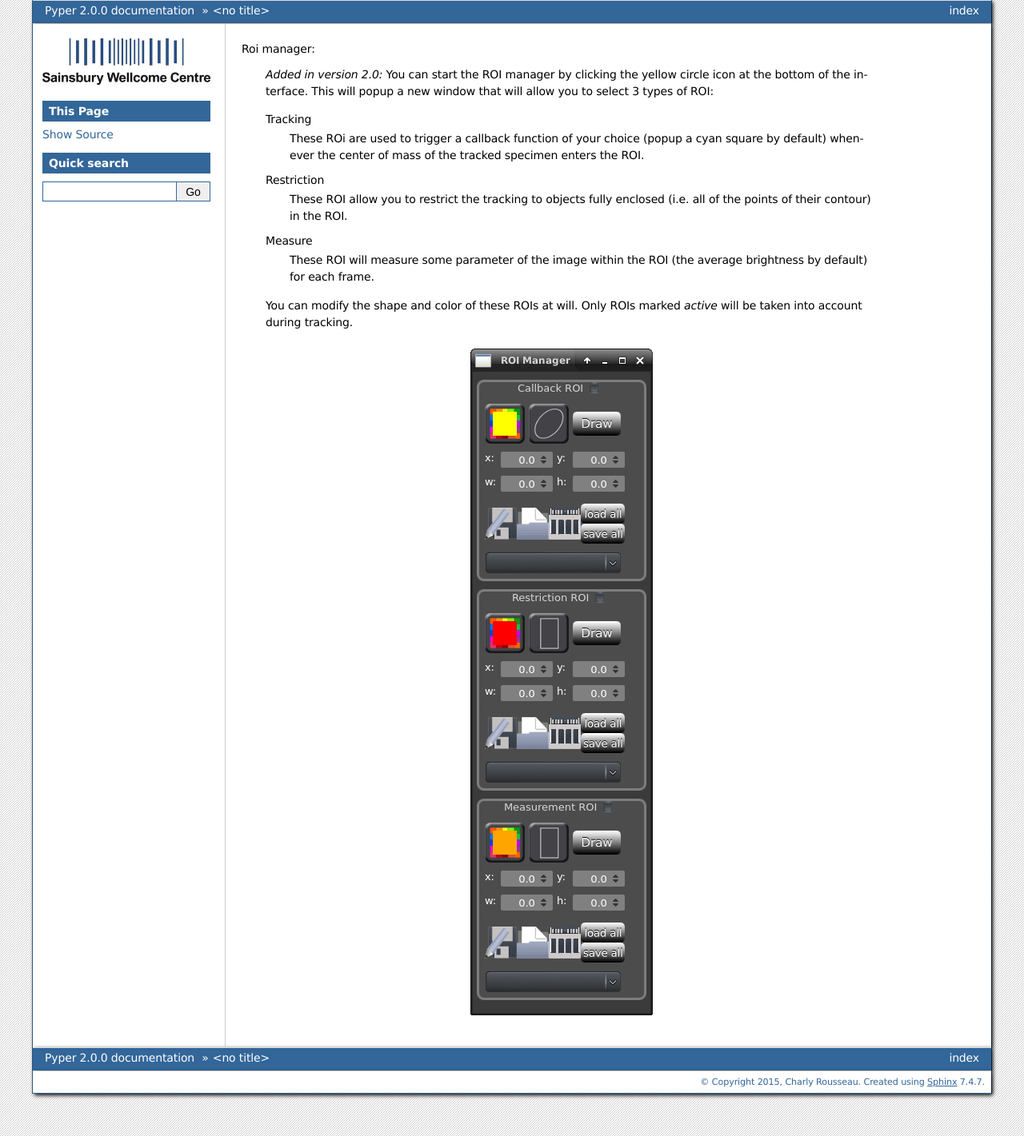
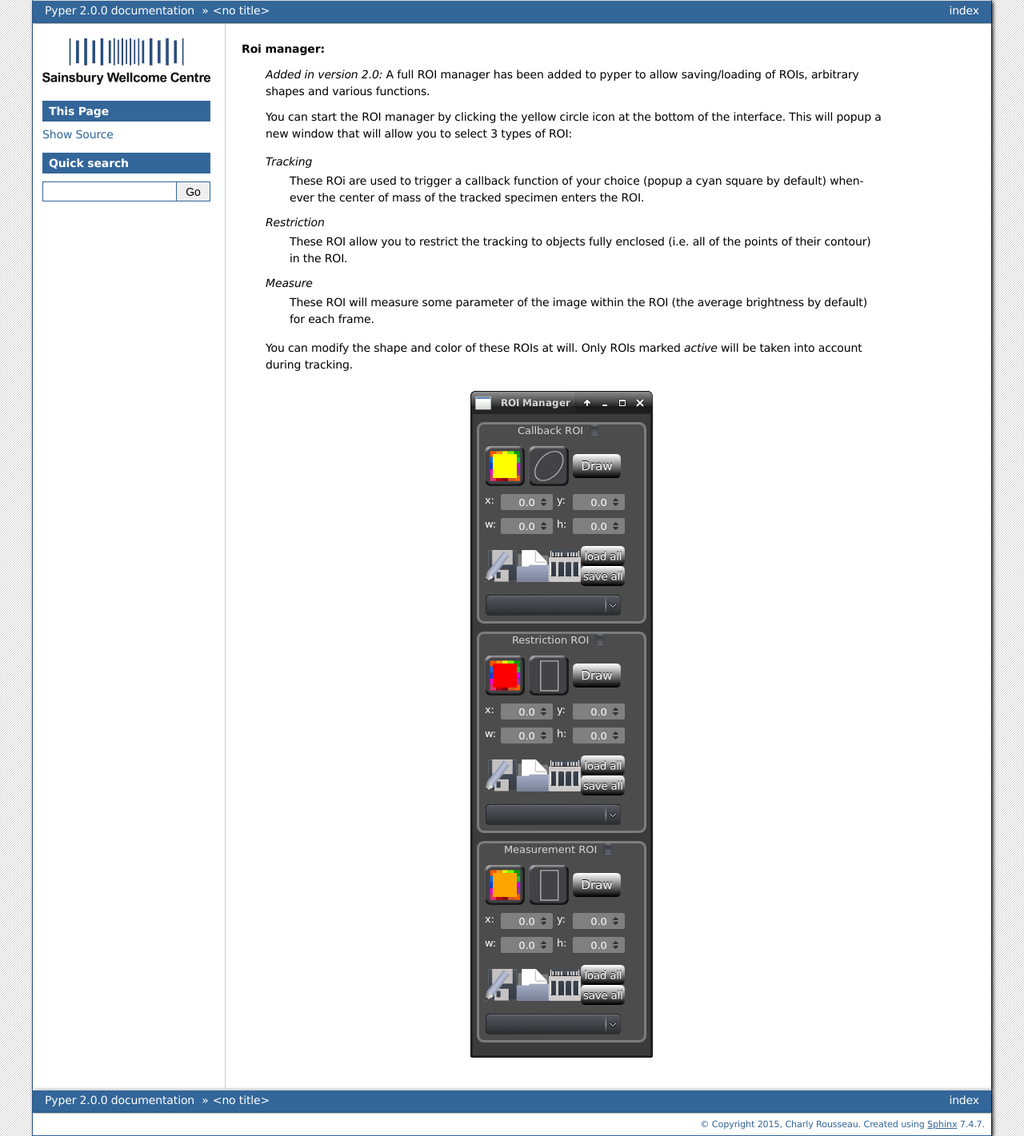
Before and after one commit to SainsburyWellcomeCentre/Pyper, a Sphinx documentation site: the page built from doc/source/roi_manager.rst, in a window 1280 px wide. Shown: the whole page at 80% size. Built offline with Sphinx 7.4.7, drawn with Linux system fonts in a browser that asks for light colours; formulas are drawn with MathJax 3.

Commit message:
Small modifications to roi_manager doc

```diff
--- a/doc/source/roi_manager.rst
+++ b/doc/source/roi_manager.rst
@@ -1,20 +1,25 @@
-Roi manager:
+**Roi manager:**
     .. versionadded:: 2.0
-        You can start the ROI manager by clicking the yellow circle icon at the bottom of the interface.
-        This will popup a new window that will allow you to select 3 types of ROI:
+        A full ROI manager has been added to pyper to allow saving/loading of ROIs, arbitrary shapes and various
+        functions.
 
-        Tracking
-            These ROi are used to trigger a callback function of your choice (popup a cyan square by default)
-            whenever the center of mass of the tracked specimen enters the ROI.
-        Restriction
-            These ROI allow you to restrict the tracking to objects fully enclosed (i.e. all of the points of
-            their contour) in the ROI.
-        Measure
-            These ROI will measure some parameter of the image within the ROI (the average brightness by default)
-            for each frame.
+    You can start the ROI manager by clicking the yellow circle icon at the bottom of the interface.
+    This will popup a new window that will allow you to select 3 types of ROI:
 
-        You can modify the shape and color of these ROIs at will. Only ROIs marked *active* will be taken into
-        account during tracking.
+    *Tracking*
+        These ROi are used to trigger a callback function of your choice (popup a cyan square by default)
+        whenever the center of mass of the tracked specimen enters the ROI.
+
+    *Restriction*
+        These ROI allow you to restrict the tracking to objects fully enclosed (i.e. all of the points of
+        their contour) in the ROI.
+
+    *Measure*
+        These ROI will measure some parameter of the image within the ROI (the average brightness by default)
+        for each frame.
+
+    You can modify the shape and color of these ROIs at will. Only ROIs marked *active* will be taken into
+    account during tracking.
 
 .. figure:: roi_manager_ui.png
     :align: center
```
